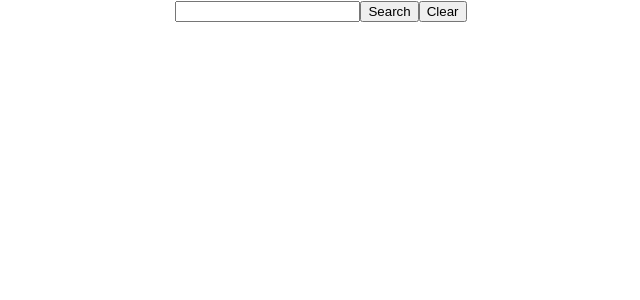
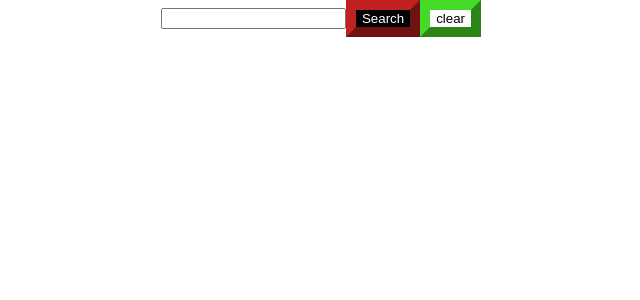
Before and after one commit to Hamilton420/Movie-App-React, a React (Create React App) app: page / in a window 1280 px wide. Shown: the top 300 px of the page, without its empty margins (319-959 px from the left). Built offline with nearby package versions, Linux system fonts and the light colour scheme.

Commit message:
added button component added button css

```diff
--- a/src/App.tsx
+++ b/src/components/App/App.tsx
@@ -1,6 +1,7 @@
 import React, { ChangeEvent } from "react";
 import "./App.css";
-import Movie from "./Movie-Component";
+import Movie from "../movie/Movie-Component";
+import Button from "../button/button";
 
 interface props {}
 
@@ -94,12 +95,12 @@ class App extends React.Component<props, state> {
     return (
       <div className="App">
         <input value={this.state.search} onChange={this.updateSearch} />
-        <button onClick={this.getMoviesFromApi}>Search</button>
+        <Button color="primary" text="Search"  onclick={this.getMoviesFromApi}/>
 
         {this.state.movies.map((movie) => {
           return <Movie key={movie.id} {...movie} />;
         })}
-        <button onClick={this.clearPage}>Clear</button>
+        <Button color="secondary" text="clear" onclick={this.clearPage}/>
       </div>
     );
   }
--- /dev/null
+++ b/src/components/button/button.css
@@ -0,0 +1,17 @@
+.main-btn {
+    color : #fff;
+    background-color: #000;
+    border-width: 10px;
+    border-color: #c22121;
+
+
+}
+
+.secondary-btn {
+    color: #000;
+    background-color: #fff;
+    border-width: 10px;
+    border-color: #46da28;
+
+
+}
--- /dev/null
+++ b/src/components/button/button.tsx
@@ -0,0 +1,28 @@
+import * as React from "react";
+import "./button.css";
+
+interface props {
+ text :string;
+ onclick : any;
+ disabled? : boolean;
+ color? : string ;
+ text_size? : string;
+ width? : string;
+ height? : string;
+}
+
+
+
+class Button extends React.Component<props,{}>{
+    render(){
+        return (
+            <button className={this.props.color === "primary" ? "main-btn" : "secondary-btn"} disabled={this.props.disabled} onClick={this.props.onclick}>{this.props.text}</button>
+        )
+
+
+    }
+
+
+}
+
+export default Button;
--- a/src/Movie-Component.tsx
+++ b/src/components/movie/Movie-Component.tsx
@@ -1,4 +1,5 @@
 import * as React from "react";
+import "./movie.css" ;
 interface props {
   id: number;
   movie: string;
--- a/src/index.tsx
+++ b/src/index.tsx
@@ -1,7 +1,7 @@
 import React from "react";
 import ReactDOM from "react-dom/client";
 import "./index.css";
-import App from "./App";
+import App from "./components/App/App";
 import reportWebVitals from "./reportWebVitals";
 
 const root = ReactDOM.createRoot(
```
Also changed, not shown: src/components/App/App.css (line endings or trailing spaces), src/components/movie/movie.css (added), 1 other file (tests, documents, lock files or other folders).
